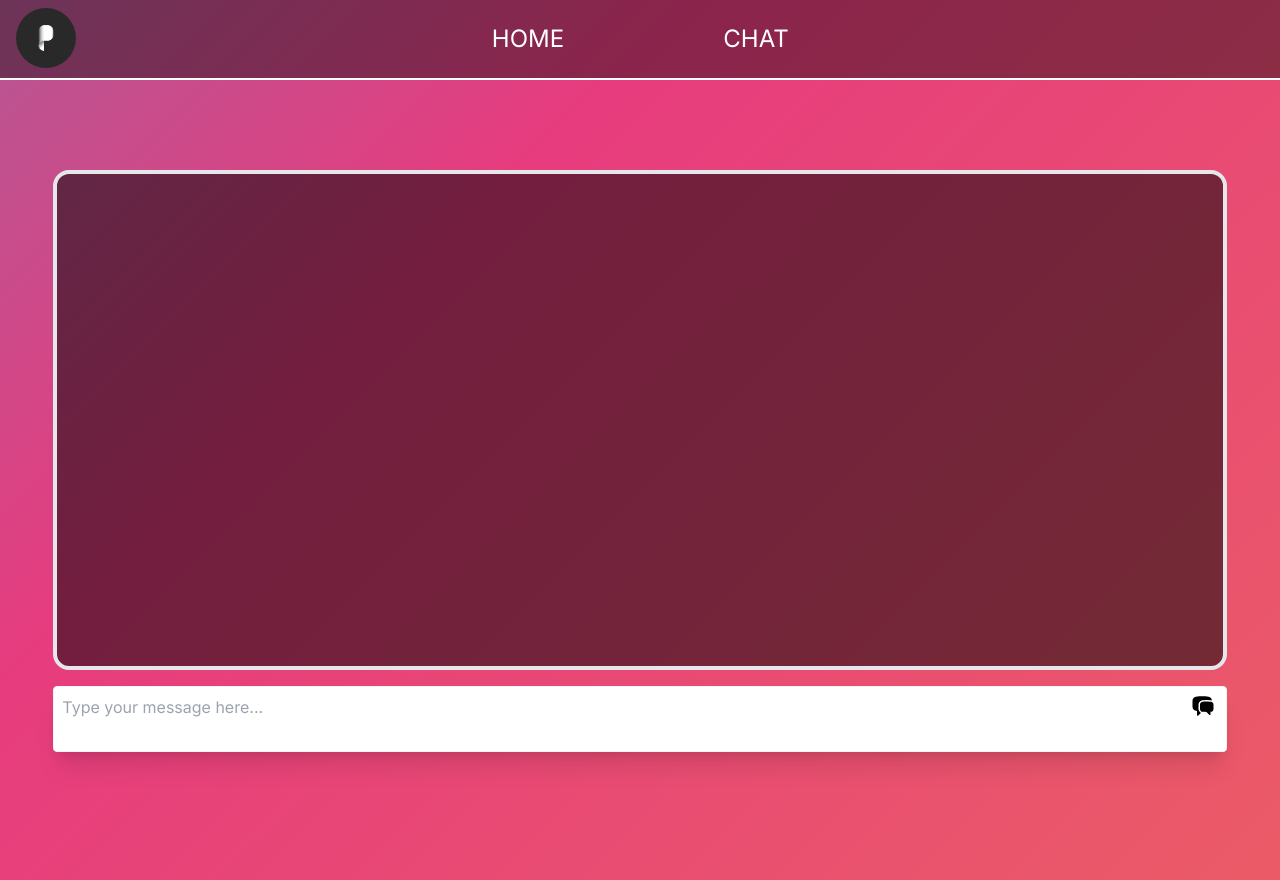
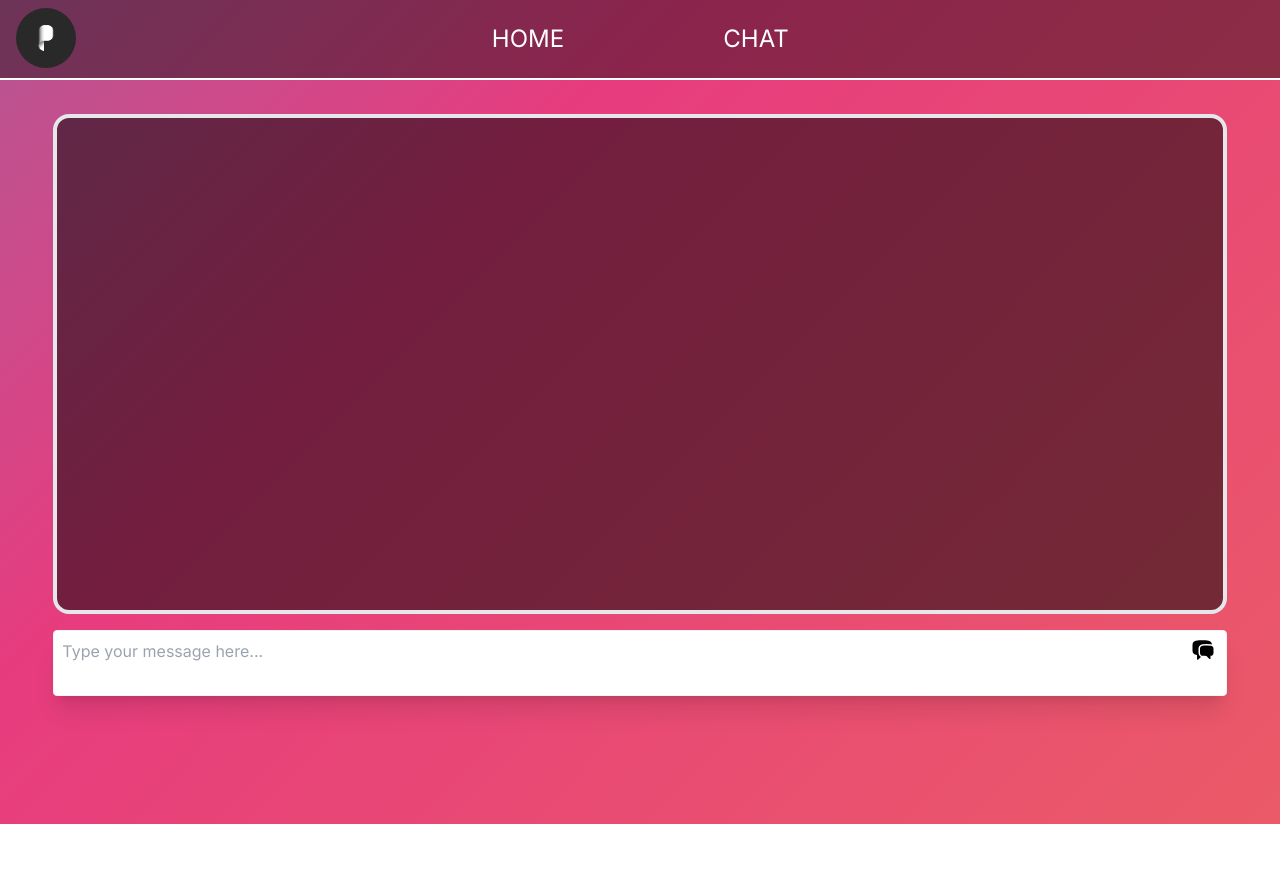
Before and after one commit to TNorsang/philo, a Next.js app: page /chat in a window 1280 px wide. After the commit the page ends 824 px from the top, so only its background shows below. Built offline with nearby package versions, Linux system fonts and the light colour scheme.

Commit message:
moved chat box

```diff
--- a/app/chat/page.tsx
+++ b/app/chat/page.tsx
@@ -25,7 +25,7 @@ export default function Chat() {
   }, [messages])
 
   return (
-    <section className="relative text-sinc-700 h-screen w-screen flex justify-center items-center">
+    <section className="relative text-sinc-700 h-screen w-screen flex justify-center items-center bottom-14">
       <div className="w-11/12 mx-auto">
         <div
           ref={ref}
```
